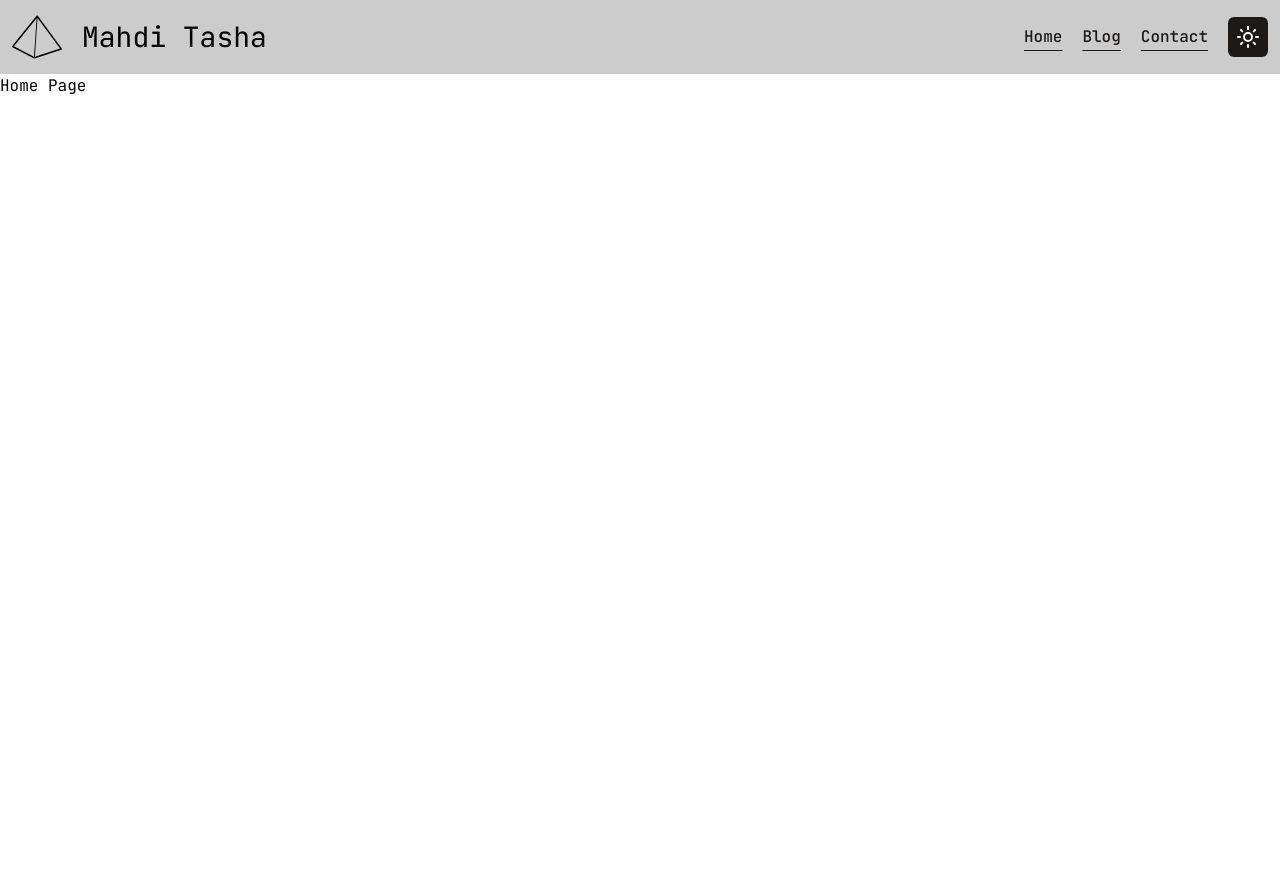
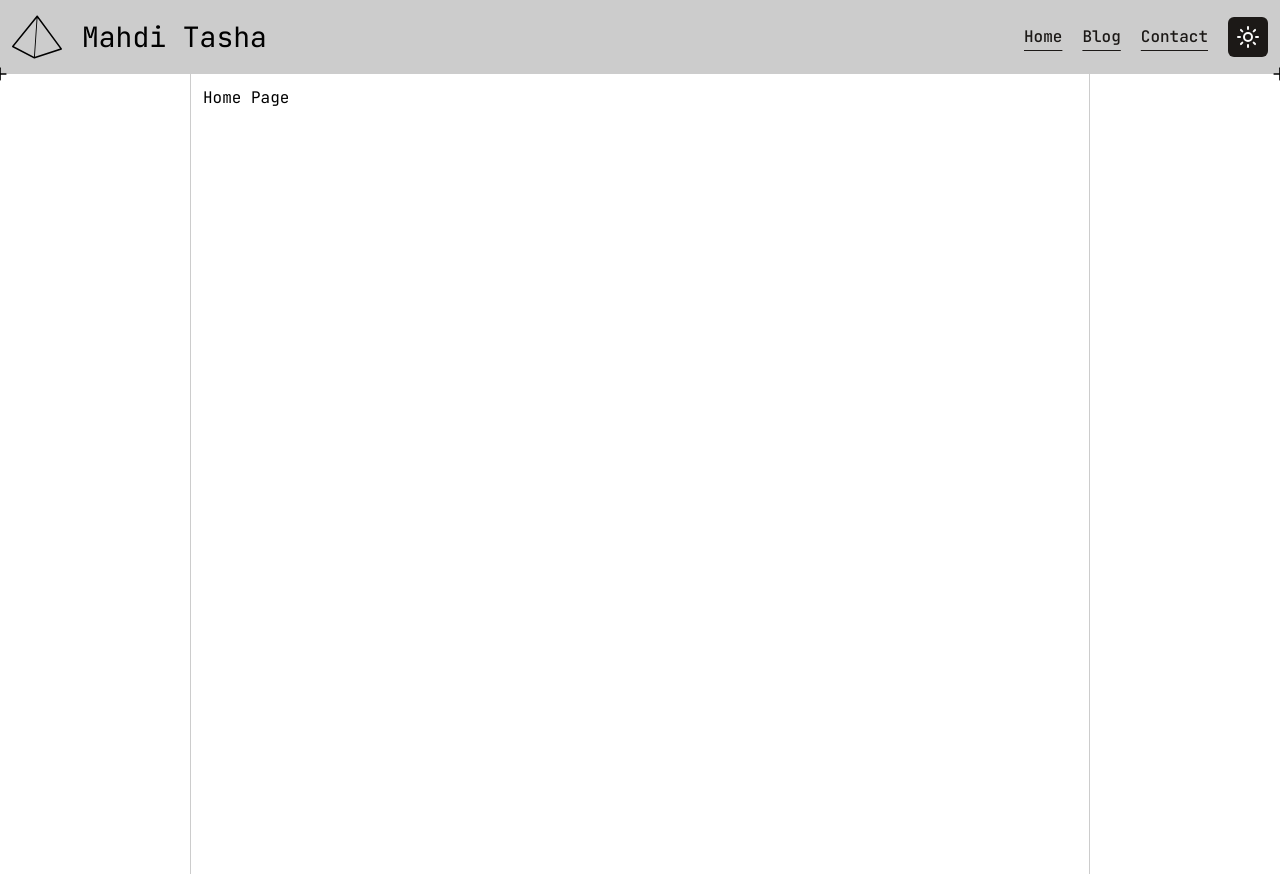
Before and after one commit to tasha-dev/portfolio, a Next.js app: page / in a window 1280 px wide. Before the commit the page ends 800 px from the top, so only its background shows below. Built offline with nearby package versions, Linux system fonts and the light colour scheme.

Commit message:
added some small changes in written code

```diff
--- a/app/layout.tsx
+++ b/app/layout.tsx
@@ -9,6 +9,7 @@ import {cn} from "@/util";
 import '@/style/index.css';
 import Header from "@/component/header";
 import {ThemeProvider} from "next-themes";
+import Container from "@/component/ui/container";
 
 // Defining font
 const jetbrainsMonoFont = JetBrains_Mono({
@@ -50,7 +51,9 @@ export default function RootLayout({children}:RootLayoutType):ReactNode {
             >
                 <ThemeProvider attribute="class">
                     <Header />
-                    {children}
+                    <Container size={'sm'} className={'border-x dark:border-x-white/20 border-x-black/20 min-h-screen'}>
+                        {children}
+                    </Container>
                 </ThemeProvider>
             </body>
         </html>
--- a/component/header.tsx
+++ b/component/header.tsx
@@ -5,19 +5,22 @@ import Logo from "@/component/ui/logo";
 import Container from "@/component/ui/container";
 import ThemeToggle from "@/component/ui/themeToggle";
 import Link from "next/link";
+import {Plus} from "lucide-react";
 
 // Creating and exporting header component as default
 export default function Header():ReactNode {
     // Returning JSX
     return (
         <header className={'backdrop-blur-2xl dark:bg-white/20 bg-black/20'}>
-            <Container className={'flex items-center lg:justify-between justify-center'}>
-                <Logo mq />
+            <Container className={'flex items-center lg:justify-between justify-center relative'}>
+                <Plus className={'pointer-events-none absolute left-0 bottom-0 -translate-x-[50%] translate-y-[50%] block w-5 h-5 dark:text-white text-black'} />
+                <Plus className={'pointer-events-none absolute right-0 bottom-0 translate-x-[50%] translate-y-[50%] block w-5 h-5 dark:text-white text-black'} />
+                <Logo mq/>
                 <div className={'lg:flex hidden items-center justify-center gap-5'}>
                     <Link className={'link-text'} href={'/'}>Home</Link>
                     <Link className={'link-text'} href={'/blog'}>Blog</Link>
                     <Link className={'link-text'} href={'/contact'}>Contact</Link>
-                    <ThemeToggle />
+                    <ThemeToggle/>
                 </div>
             </Container>
         </header>
```
